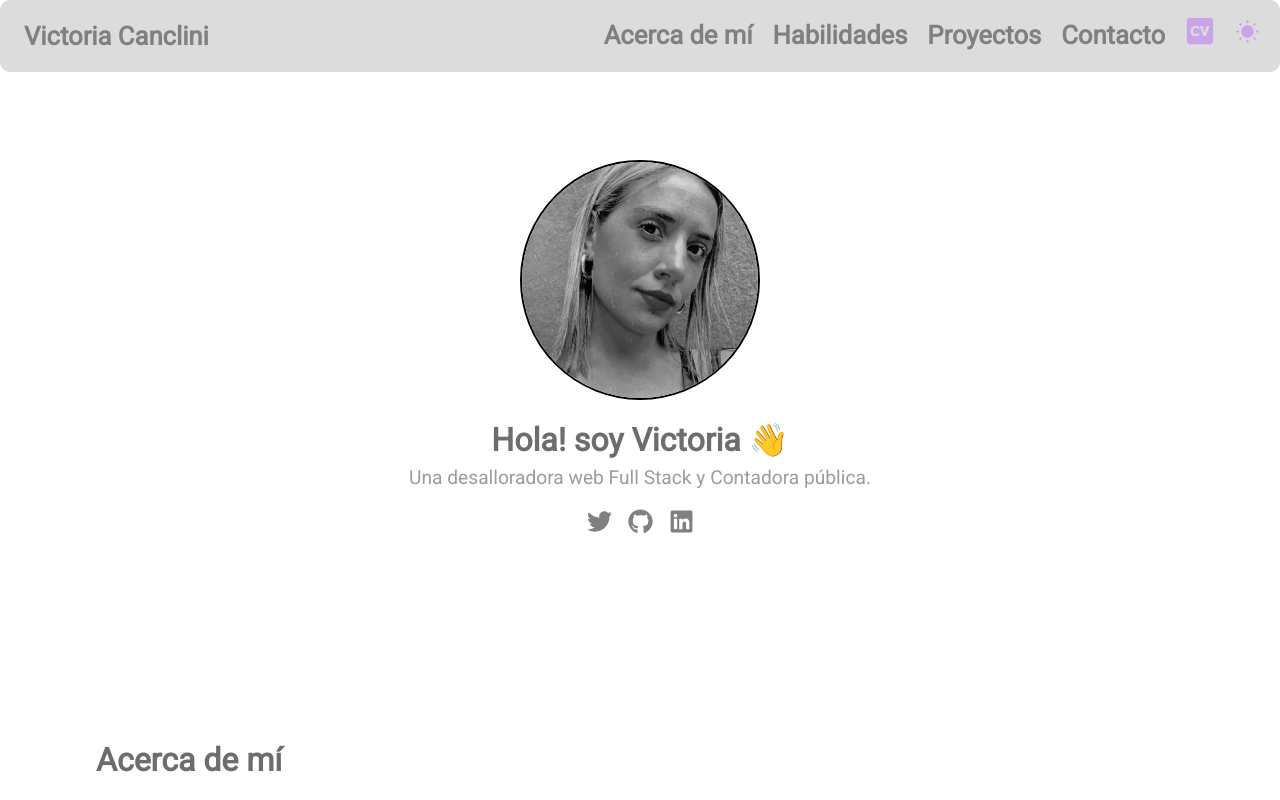
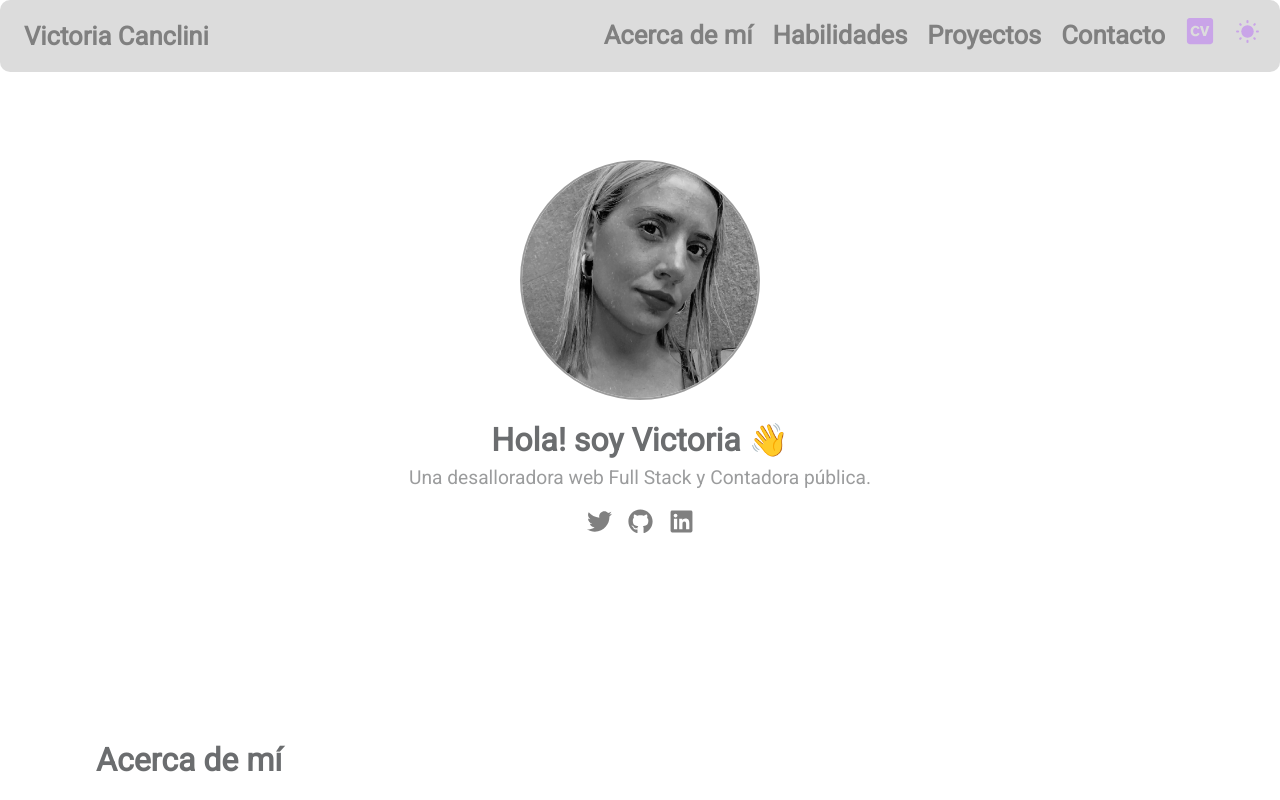
Before and after one commit to VictoriaCanclini/my-portfolio, a Next.js app: page / in a window 1280 px wide. Shown: the top 800 px of the page. Built offline with nearby package versions, Linux system fonts and the light colour scheme.

Commit message:
hero color

```diff
--- a/src/styles/globals.css
+++ b/src/styles/globals.css
@@ -194,7 +194,7 @@ hr {
   margin: 0 auto;
   object-fit: cover;
   object-fit: cover;
-  border: 2px solid black;
+  border: 2px solid #9b9c9d;
   filter: grayscale(100%);
   transition: all 0.5s ease-in-out;
   cursor: cell;
```
